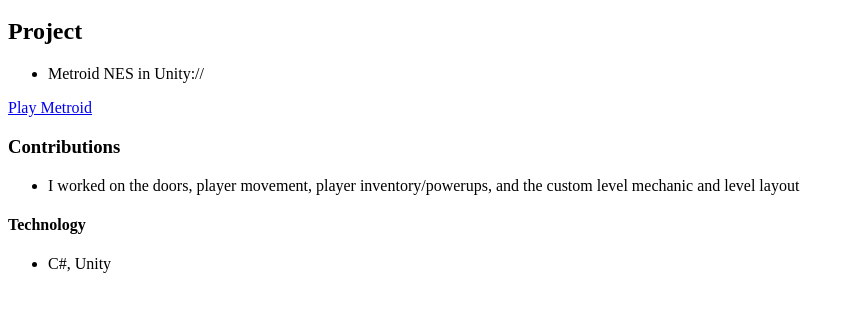
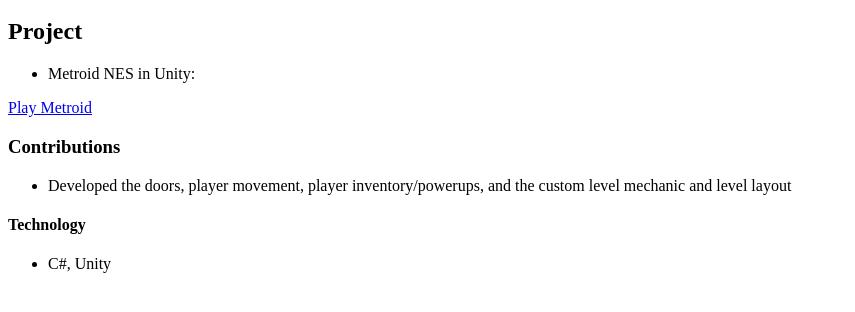
Before and after one commit to karl-xu-yan/karlPortfolio, a plain HTML site: page index.html in a window 1280 px wide. Shown: the part 48-360 px from the top of the page, without its empty margins (0-855 px from the left). Drawn offline with Linux system fonts and the light colour scheme.

Commit message:
typo fix index.html

```diff
--- a/index.html
+++ b/index.html
@@ -1,10 +1,10 @@
 <h1>Karl Yan Portfolio</h1>
 <h2>Project</h2>
-<ul><li>Metroid NES in Unity://</li></ul>
+<ul><li>Metroid NES in Unity:</li></ul>
 <a href="https://ostrich03.itch.io/metroid">Play Metroid</a>
 <h3>Contributions </h3>
 <ul>
-  <li> I worked on the doors, player movement, player inventory/powerups, and the custom level mechanic and level layout</li>
+  <li> Developed the doors, player movement, player inventory/powerups, and the custom level mechanic and level layout</li>
 </ul>
 <h4>Technology</h4>
 <ul>
```
